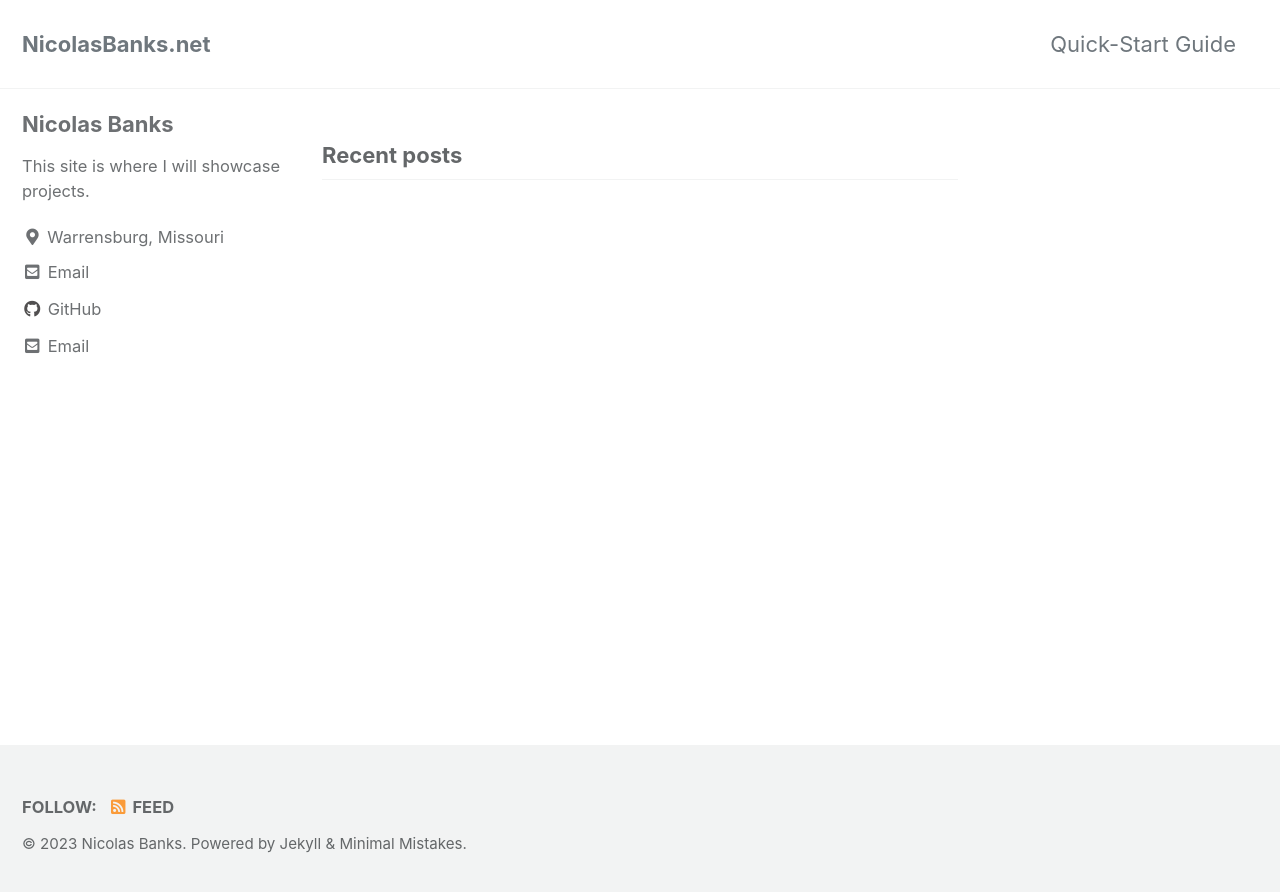
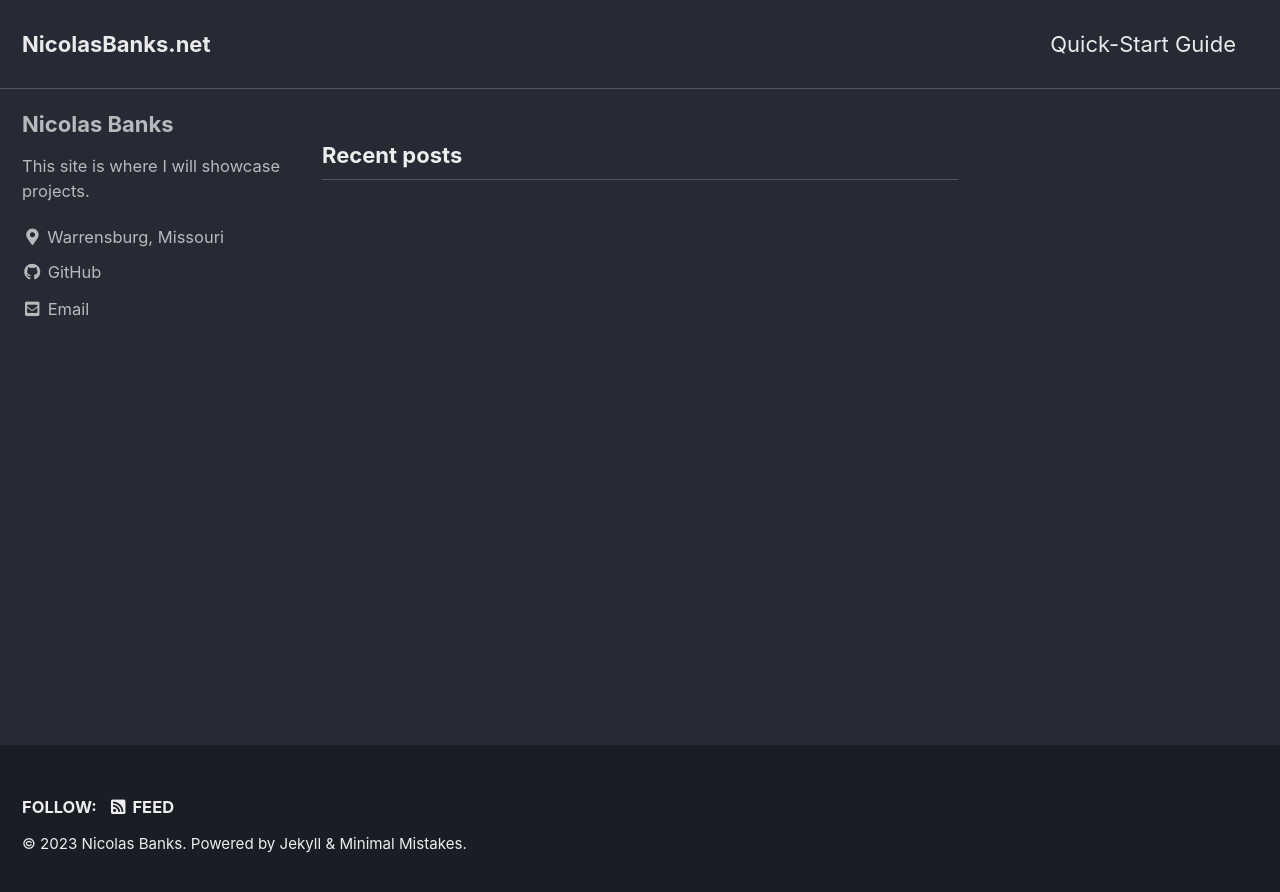
Before and after one commit to ncb78380/ncb78380.github.io, a Jekyll site: the page built from index.html, in a window 1280 px wide. Shown: the top 892 px of the page. Built offline with Jekyll 4.4.1, drawn with Linux system fonts in a browser that asks for light colours; cached includes are drawn as plain includes; the list of posts is cut into pages by our own code.

Commit message:
Update _config.yml

```diff
--- a/_config.yml
+++ b/_config.yml
@@ -12,7 +12,7 @@
 
 # theme                  : "minimal-mistakes-jekyll"
 # remote_theme           : "mmistakes/minimal-mistakes"
-minimal_mistakes_skin    : "default" # "air", "aqua", "contrast", "dark", "dirt", "neon", "mint", "plum", "sunrise"
+minimal_mistakes_skin    : "dark" # "air", "aqua", "contrast", "dark", "dirt", "neon", "mint", "plum", "sunrise"
 
 # Site Settings
 locale                   : "en-US"
@@ -49,7 +49,7 @@ comments:
     category_id          : # Shown during giscus setup at https://giscus.app
     discussion_term      : # "pathname" (default), "url", "title", "og:title"
     reactions_enabled    : # '1' for enabled (default), '0' for disabled
-    theme                : # "light" (default), "dark", "dark_dimmed", "transparent_dark", "preferred_color_scheme"
+    theme                : "dark" # "light" (default), "dark", "dark_dimmed", "transparent_dark", "preferred_color_scheme"
   staticman:
     branch               : # "master"
     endpoint             : # "https://{your Staticman v3 API}/v3/entry/github/"
@@ -112,7 +112,7 @@ author:
   links:
     - label: "Email"
       icon: "fas fa-fw fa-envelope-square"
-      url: "mailto:nicolas@nicolasbanks.net"
+      # url: "nicolas@nicolasbanks.net"
     - label: "Website"
       icon: "fas fa-fw fa-link"
       # url: "https://your-website.com"
```
